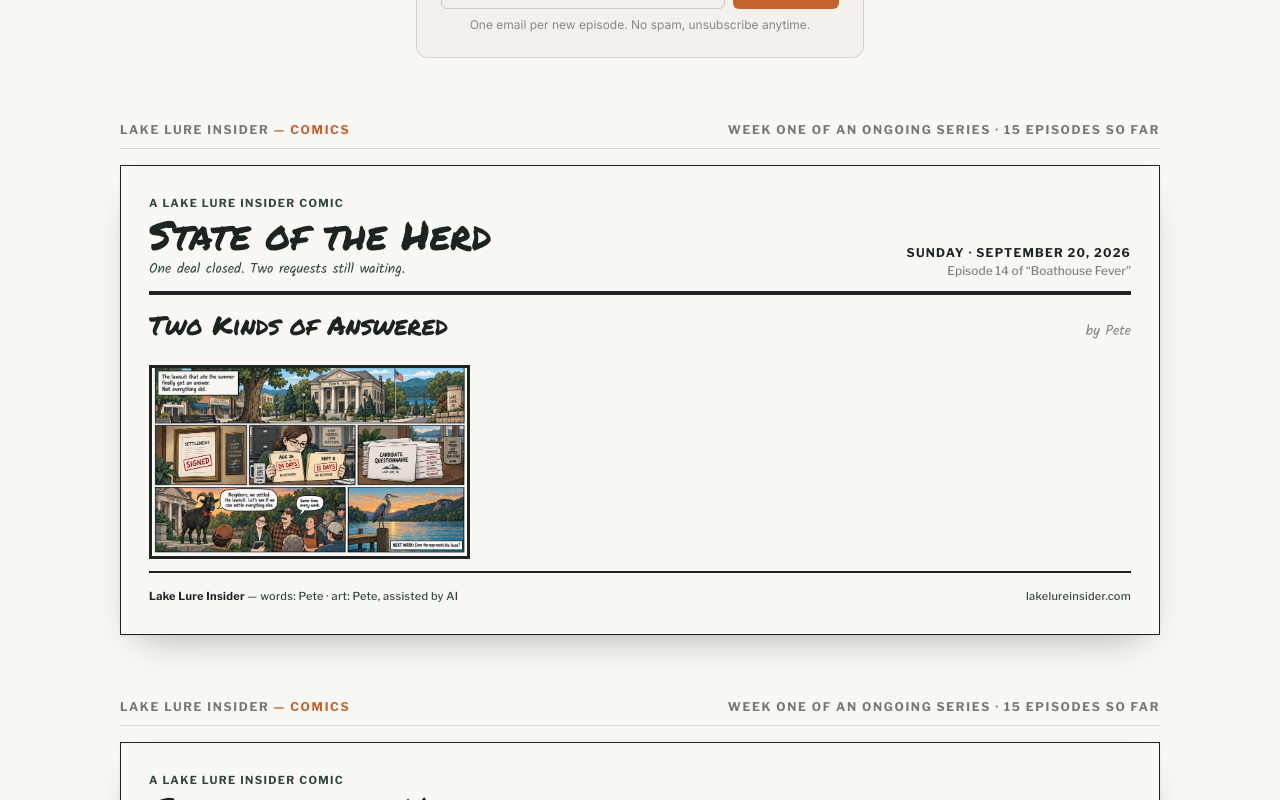
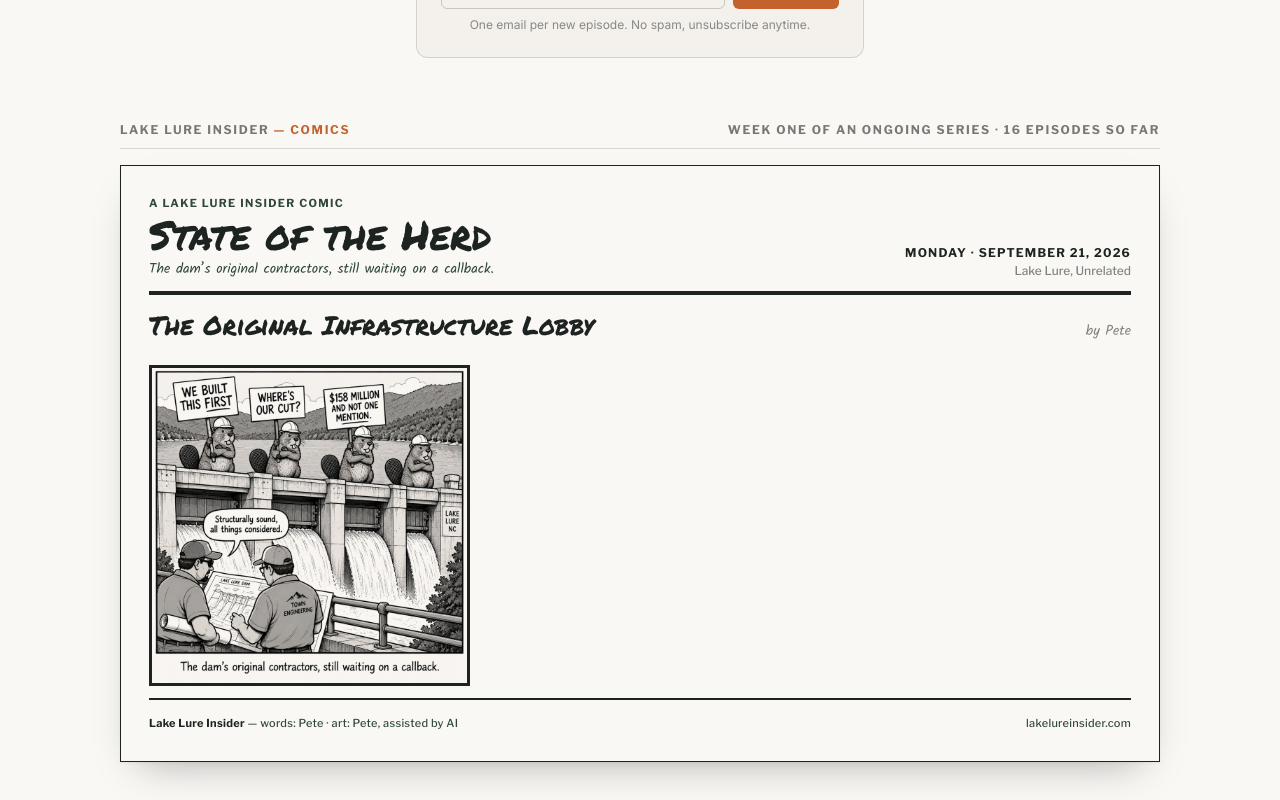
Before and after one commit to petevDSI/lakelureinsider, a Next.js app: page /news/comics in a window 1280 px wide. Shown: the part 620-1420 px from the top of the page. Built offline with nearby package versions, Linux system fonts and the light colour scheme; no server answers.

Commit message:
Add one-off comic panel: The Original Infrastructure Lobby (Mon 9/21)
Co-Authored-By: Claude Sonnet 5 <noreply@anthropic.com>
Claude-Session: https://claude.ai/code/session_01Sa87Qt29waAtHJZtQN16Zj

```diff
--- a/src/app/news/comics/page.tsx
+++ b/src/app/news/comics/page.tsx
@@ -69,6 +69,20 @@ interface ComicStrip {
 }
 
 const STRIPS: ComicStrip[] = [
+  {
+    slug: 'lake-lure-unrelated-mon-0921',
+    title: 'The Original Infrastructure Lobby',
+    byline: 'by Pete',
+    date: 'Monday \u00b7 September 21, 2026',
+    episode: 'Lake Lure, Unrelated',
+    tagline: 'The dam\u2019s original contractors, still waiting on a callback.',
+    panels: [
+      {
+        src: '/images/comics/farside-mon-0921.jpg',
+        alt: 'A single-panel, black-and-white illustration in a deadpan, Far Side style. Four beavers in undersized hard hats stand in a row along the top of the Lake Lure dam, arms crossed, holding hand-lettered protest signs: \u201cWE BUILT THIS FIRST,\u201d \u201cWHERE\u2019S OUR CUT?\u201d and \u201c$158 MILLION AND NOT ONE MENTION.\u201d Below them on the walkway, two Town Engineering staff in polos and caps study a blueprint labeled \u201cLAKE LURE DAM,\u201d water pouring through the spillway behind them. One says, \u201cStructurally sound, all things considered.\u201d A sign at the edge of the dam reads \u201cLAKE LURE NC.\u201d Caption beneath the panel: \u201cThe dam\u2019s original contractors, still waiting on a callback.\u201d',
+      },
+    ],
+  },
   {
     slug: 'state-of-the-herd-ep14',
     title: 'Two Kinds of Answered',
--- a/src/data/feed-announcements.ts
+++ b/src/data/feed-announcements.ts
@@ -17,6 +17,14 @@ export interface FeedAnnouncement {
 }
 
 export const FEED_ANNOUNCEMENTS: FeedAnnouncement[] = [
+  {
+    title: 'New Comic: "The Original Infrastructure Lobby"',
+    link: 'https://lakelureinsider.com/news/comics',
+    description:
+      "A new one-off comic panel is up: the dam's original contractors have some notes. Read it at lakelureinsider.com/news/comics.",
+    date: '2026-09-21',
+    guid: 'announcement-comics-farside-mon-0921-original-infrastructure-lobby',
+  },
   {
     title: 'New "State of the Herd" Episode: Two Kinds of Answered',
     link: 'https://lakelureinsider.com/news/comics',
```
Also changed, not shown: public/images/comics/farside-mon-0921.jpg (added).
